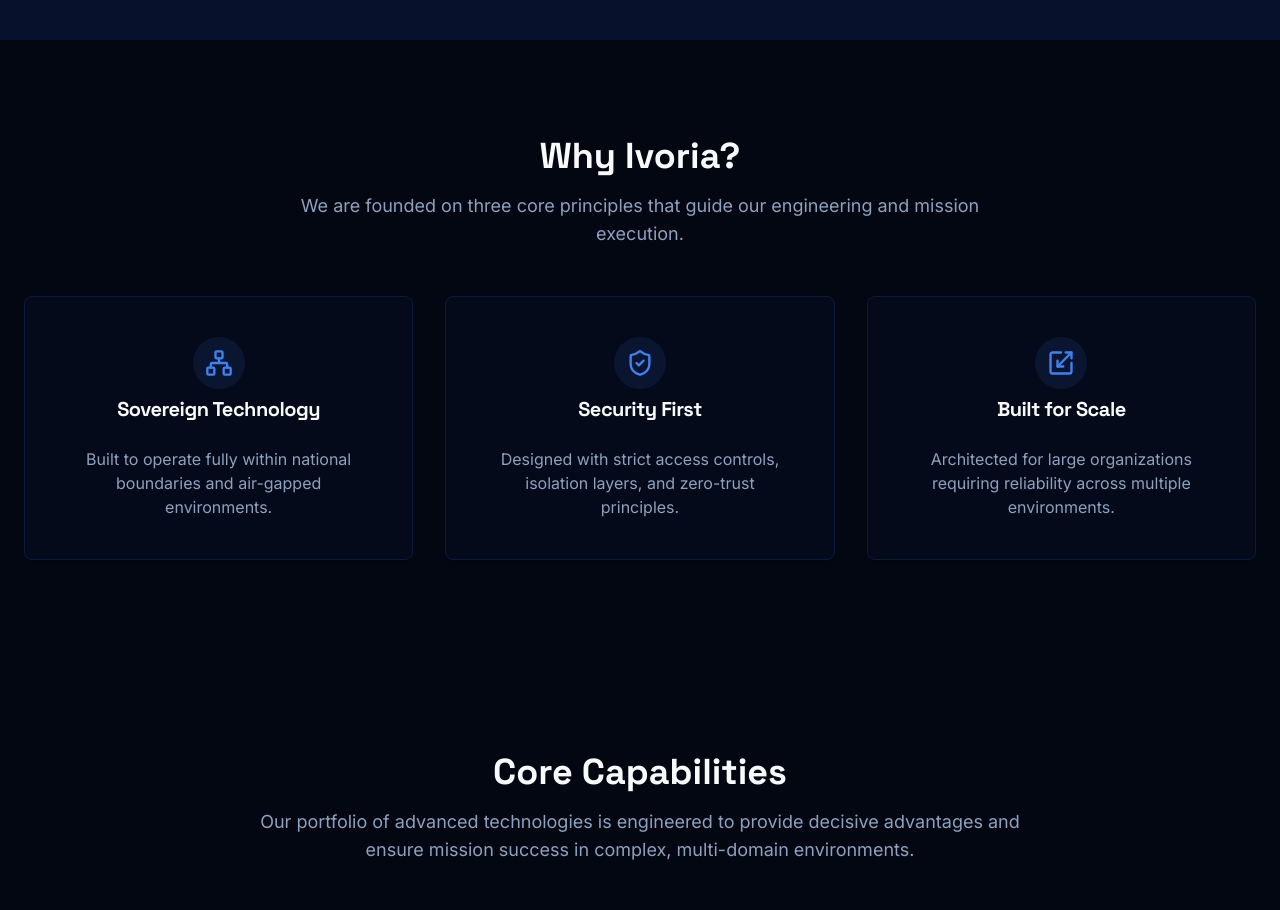
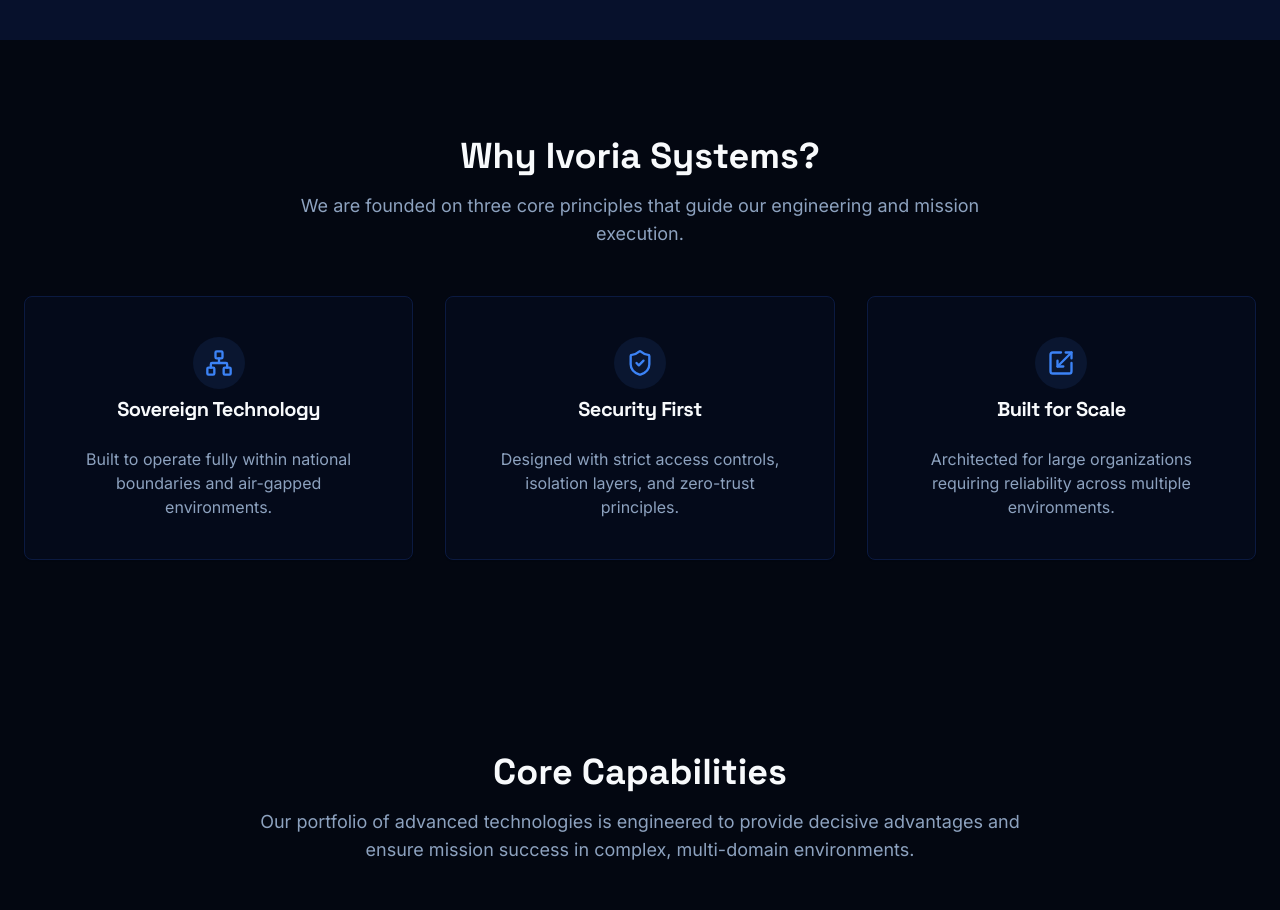
Before and after one commit to kabirpeswani/IvoriaSystems, a Next.js app: page / in a window 1280 px wide. Shown: the part 880-1790 px from the top of the page. Built offline with nearby package versions, Linux system fonts and the light colour scheme.

Commit message:
why Ivoria Systems? (_for element h2_)

```diff
--- a/src/components/landing/why-ivorya-section.tsx
+++ b/src/components/landing/why-ivorya-section.tsx
@@ -31,7 +31,7 @@
     <section id="why-us" className="py-16 md:py-24 bg-background">
       <div className="container mx-auto max-w-7xl px-4 md:px-6">
         <div className="text-center max-w-3xl mx-auto">
-          <h2 className="text-3xl md:text-4xl font-bold font-headline">Why Ivoria?</h2>
+          <h2 className="text-3xl md:text-4xl font-bold font-headline">Why Ivoria Systems?</h2>
           <p className="mt-4 text-lg text-muted-foreground">
             We are founded on three core principles that guide our engineering and mission execution.
           </p>
```
